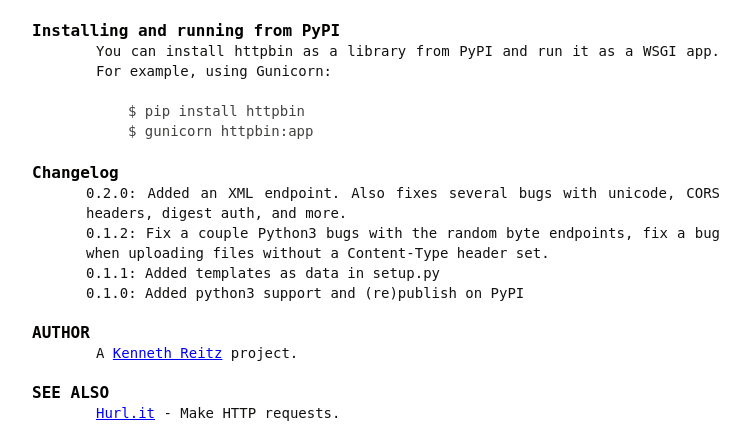
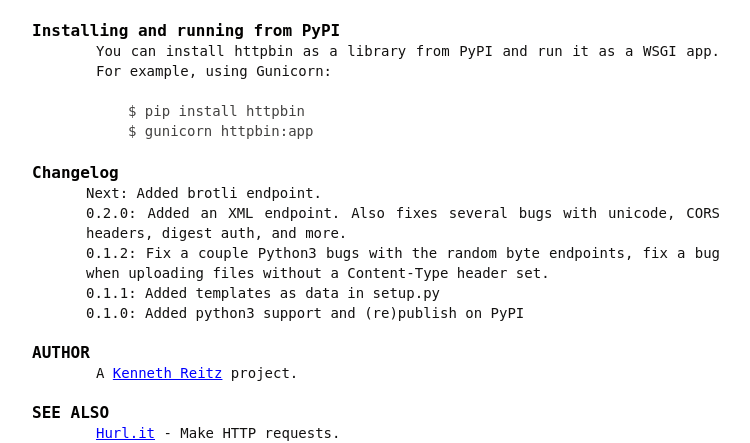
Before and after one commit to postmanlabs/httpbin, a Flask app: page / in a window 1280 px wide. Shown: the part 2481-2924 px from the top of the page, without its empty margins (0-750 px from the left). Run offline with Flask 2, Linux system fonts and the light colour scheme; parts of the project's set-up code (start-up, migrations or seed data) failed here and were passed over.

Commit message:
changelog

```diff
--- a/httpbin/templates/httpbin.1.html
+++ b/httpbin/templates/httpbin.1.html
@@ -137,6 +137,7 @@
 <h2 id="Changelog">Changelog</h2>
 
 <ul>
+<li>Next: Added brotli endpoint.</li>
 <li>0.2.0: Added an XML endpoint.  Also fixes several bugs with unicode, CORS headers, digest auth, and more.</li>
 <li>0.1.2: Fix a couple Python3 bugs with the random byte endpoints, fix a bug when uploading files without a Content-Type header set.</li>
 <li>0.1.1: Added templates as data in setup.py</li>
```
